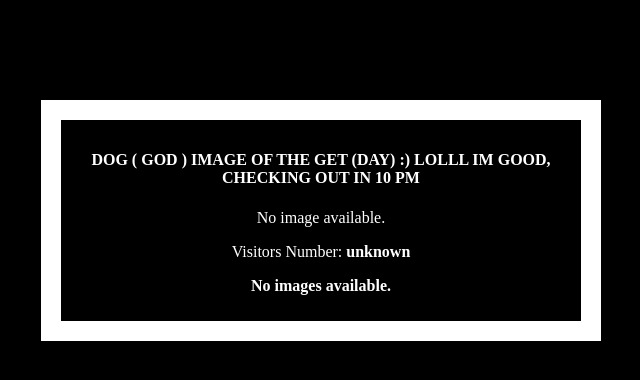
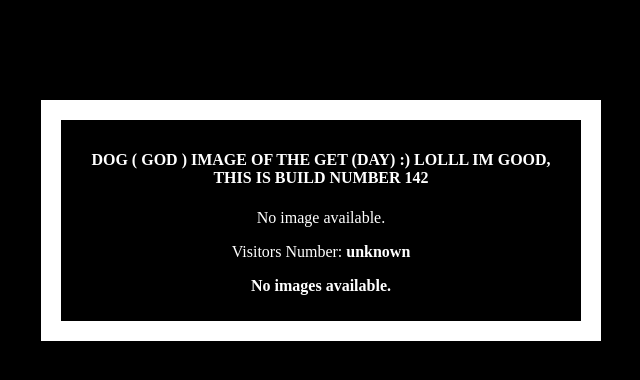
Before and after one commit to OmriFialkov/flask-catexer-app, a Flask app: page / in a window 1280 px wide. Shown: the top 380 px of the page, without its empty margins (319-959 px from the left). Run offline with Flask 2, Linux system fonts and the light colour scheme; data that the repository does not hold is empty.

Commit message:
added versioning to Jenkinsfile

```diff
--- a/docker-compose.yaml
+++ b/docker-compose.yaml
@@ -4,7 +4,7 @@ services:
   flask-app:
     build: . # build from the current directory, dockerfile.
     container_name: flask
-    image: crazyguy888/flask-compose-catproject:latest # to which image docker compose directing to install.
+    image: crazyguy888/flask-compose-catproject:${TAG:-latest} # to which image docker compose directing to install.
     ports:
       - "${PORT}:${PORT}" # using the PORT variable from the .env file.
     environment:
--- a/templates/index.html
+++ b/templates/index.html
@@ -28,7 +28,7 @@
   </head>
   <body>
     <div class="container">
-      <h4>dog ( god ) image of the GET (day) :) lolll im good, checking out in 10 pm</h4>
+      <h4>dog ( god ) image of the GET (day) :) lolll im good, this is build number 142</h4>
       {% if url %}
         <img src="{{ url }}" />
       {% else %}
```
Also changed, not shown: 1 other file.
